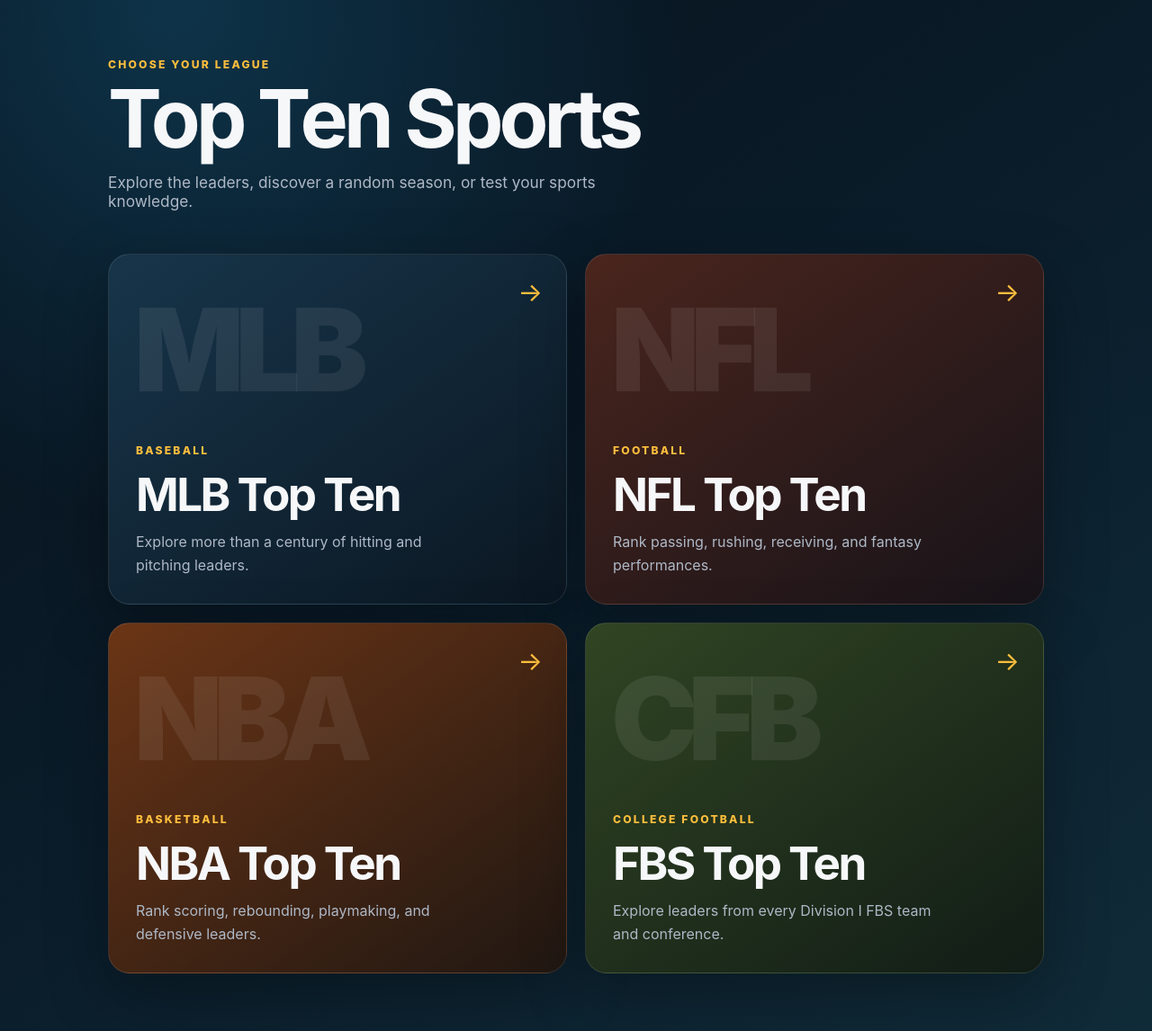
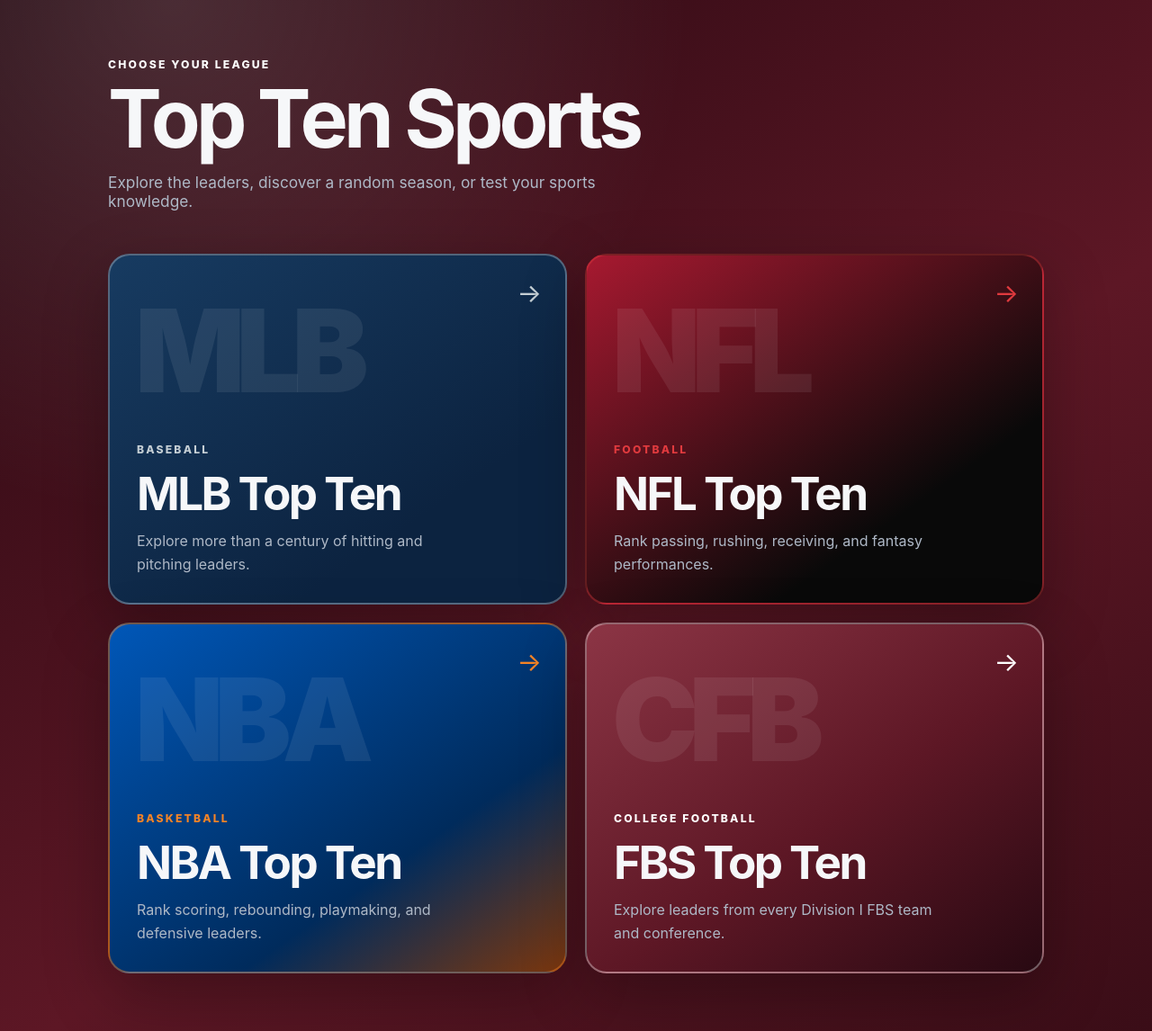
Before and after one commit to Kreeger21/top-ten-sports, a Flask app: page / in a window 1280 px wide. Shown: the whole page at 90% size. Run offline with Flask 3, Linux system fonts and the light colour scheme.

Commit message:
Theme the main sports menu

```diff
--- a/static/styles.css
+++ b/static/styles.css
@@ -186,6 +186,42 @@ body[class*="theme-"] .path-number {
 .nfl-card { background: linear-gradient(145deg, #4a251d, #171319); }
 .nba-card { background: linear-gradient(145deg, #6b3516, #201712); }
 .cfb-card { background: linear-gradient(145deg, #314523, #111c16); }
+
+/* Main menu: maroon canvas with a preview of each league's full colorway. */
+body.main-menu {
+  --accent: #ffffff;
+  --accent-dark: #5d1725;
+  --panel: rgba(65, 13, 24, .92);
+  --line: rgba(255, 255, 255, .18);
+  background: radial-gradient(circle at 15% 0%, rgba(255, 255, 255, .14), transparent 36rem), linear-gradient(145deg, #260811 0%, #5d1725 58%, #3a0d17 100%);
+}
+body.main-menu .league-card { border-width: 2px; }
+body.main-menu .league-card .eyebrow,
+body.main-menu .league-card .path-arrow { color: var(--league-accent); }
+body.main-menu .league-card:hover {
+  border-color: var(--league-accent);
+  box-shadow: 0 28px 78px rgba(0, 0, 0, .42), 0 0 0 2px color-mix(in srgb, var(--league-accent) 20%, transparent);
+}
+body.main-menu .mlb-card {
+  --league-accent: #c4ced4;
+  border-color: rgba(196, 206, 212, .38);
+  background: linear-gradient(145deg, #173b61, #0c2340 72%);
+}
+body.main-menu .nfl-card {
+  --league-accent: #e03a3e;
+  border-color: rgba(224, 58, 62, .42);
+  background: linear-gradient(145deg, #a71930, #090909 72%);
+}
+body.main-menu .nba-card {
+  --league-accent: #f58426;
+  border-color: rgba(245, 132, 38, .45);
+  background: linear-gradient(145deg, #0057b8, #002b5c 66%, #7d370d);
+}
+body.main-menu .cfb-card {
+  --league-accent: #ffffff;
+  border-color: rgba(255, 255, 255, .34);
+  background: linear-gradient(145deg, #8c3545, #5d1725 55%, #280912);
+}
 .league-grid { display: grid; grid-template-columns: 1fr 1fr; gap: 20px; }
 .league-card { position: relative; min-height: 390px; display: flex; flex-direction: column; justify-content: flex-end; overflow: hidden; padding: 30px; border: 1px solid var(--line); border-radius: 24px; color: var(--ink); text-decoration: none; box-shadow: 0 24px 70px rgba(0, 0, 0, .3); transition: transform .18s ease, border-color .18s ease; }
 .league-card:hover { transform: translateY(-5px); border-color: var(--accent); }
--- a/templates/sports_home.html
+++ b/templates/sports_home.html
@@ -6,7 +6,7 @@
   <title>Top Ten Sports</title>
   <link rel="stylesheet" href="{{ url_for('static', filename='styles.css') }}">
 </head>
-<body>
+<body class="main-menu">
   <main class="page-shell home-shell">
     <header class="hero home-hero">
       <p class="eyebrow">Choose your league</p>
```
